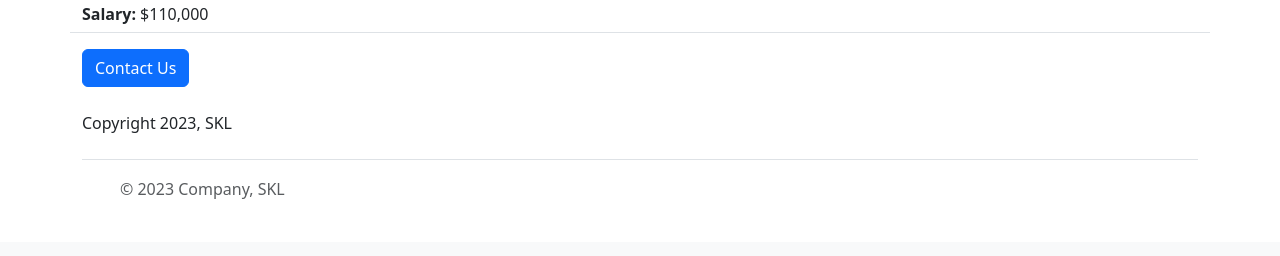
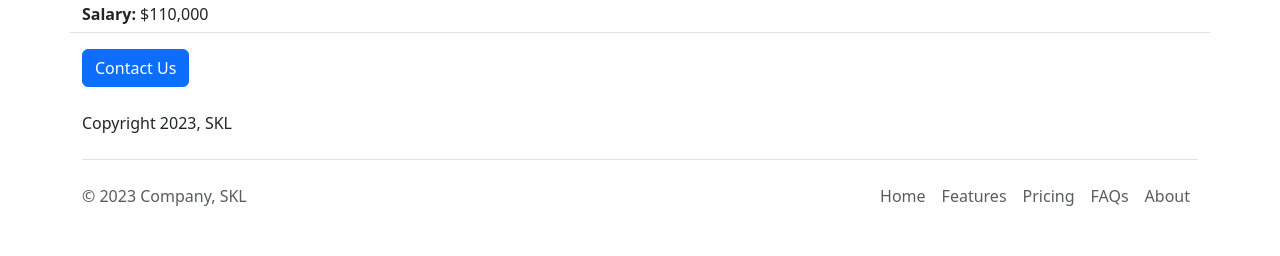
Before and after one commit to skl1028/skl-website-v2, a Flask app: page / in a window 1280 px wide. Shown: the part 1217-1473 px from the top of the page. Before the commit the page ends 1416 px from the top, so only its background shows below. Run offline with Flask 3, Linux system fonts and the light colour scheme.

Commit message:
update footer

```diff
--- a/templates/footer.html
+++ b/templates/footer.html
@@ -1,18 +1,17 @@
 <div class="container">
   <footer class="d-flex flex-wrap justify-content-between align-items-center py-3 my-4 border-top">
-    <div class="col-md-4 d-flex align-items-center">
-      <a href="/" class="mb-3 me-2 mb-md-0 text-body-secondary text-decoration-none lh-1">
-        <svg class="bi" width="30" height="24"><use xlink:href="#bootstrap"/></svg>
-      </a>
-      <span class="mb-3 mb-md-0 text-body-secondary">&copy; 2023 Company, SKL</span>
-    </div>
+    <p class="col-md-4 mb-0 text-body-secondary">&copy; 2023 Company, SKL</p>
 
-    <ul class="nav col-md-4 justify-content-end list-unstyled d-flex">
-      <li class="ms-3"><a class="text-body-secondary" href="#"><svg class="bi" width="24" height="24"><use xlink:href="#twitter"/></svg></a></li>
-      <li class="ms-3"><a class="text-body-secondary" href="#"><svg class="bi" width="24" height="24"><use xlink:href="#instagram"/></svg></a></li>
-      <li class="ms-3"><a class="text-body-secondary" href="#"><svg class="bi" width="24" height="24"><use xlink:href="#facebook"/></svg></a></li>
+    <a href="/" class="col-md-4 d-flex align-items-center justify-content-center mb-3 mb-md-0 me-md-auto link-body-emphasis text-decoration-none">
+      <svg class="bi me-2" width="40" height="32"><use xlink:href="#bootstrap"/></svg>
+    </a>
+
+    <ul class="nav col-md-4 justify-content-end">
+      <li class="nav-item"><a href="#" class="nav-link px-2 text-body-secondary">Home</a></li>
+      <li class="nav-item"><a href="#" class="nav-link px-2 text-body-secondary">Features</a></li>
+      <li class="nav-item"><a href="#" class="nav-link px-2 text-body-secondary">Pricing</a></li>
+      <li class="nav-item"><a href="#" class="nav-link px-2 text-body-secondary">FAQs</a></li>
+      <li class="nav-item"><a href="#" class="nav-link px-2 text-body-secondary">About</a></li>
     </ul>
   </footer>
 </div>
-
-<div class="b-example-divider"></div>
```
